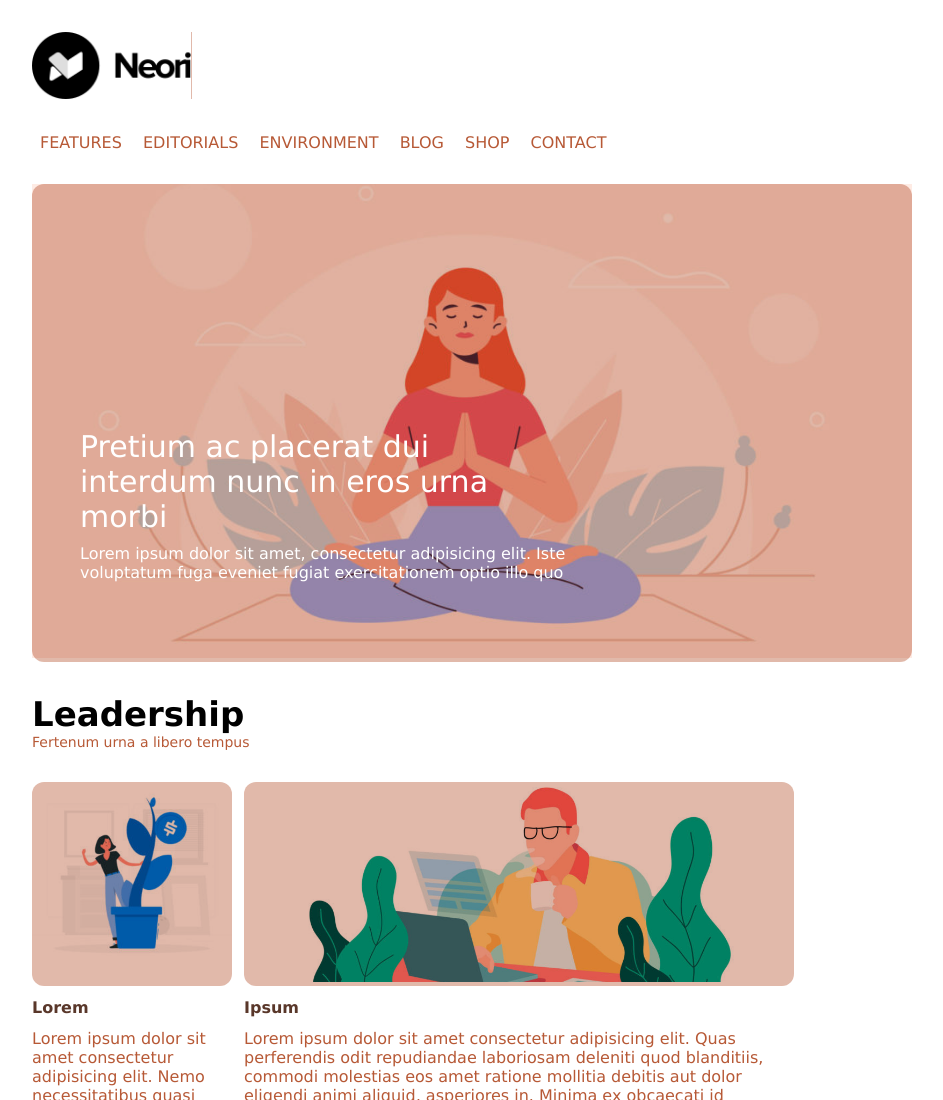
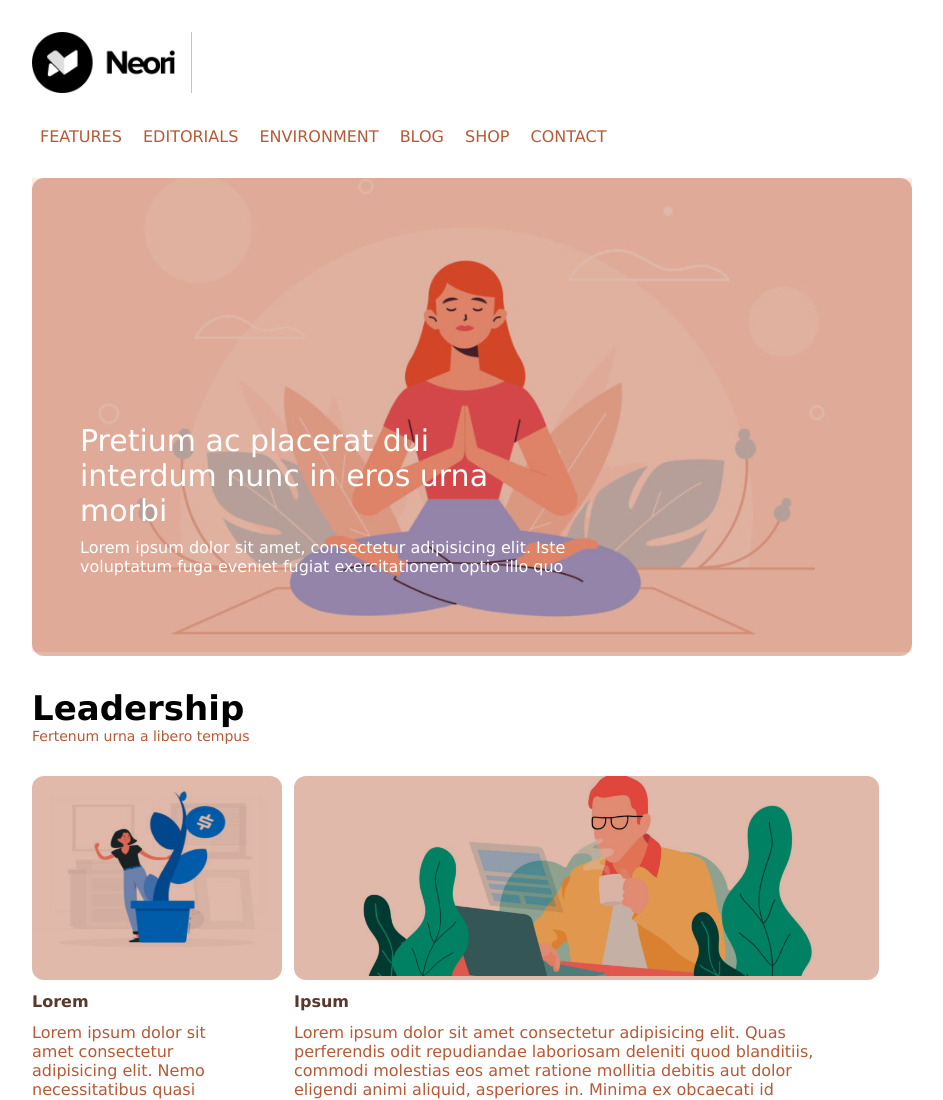
Before and after one commit to Daedry/htmlcss-wp, a plain HTML site: page index.html in a window 1280 px wide. Shown: the top 1100 px of the page, without its empty margins (168-1111 px from the left). Drawn offline with Linux system fonts and the light colour scheme.

Commit message:
aggiustamenti

```diff
--- a/css/style.css
+++ b/css/style.css
@@ -27,11 +27,13 @@ body {
 h4 {
     color: #3e1607db;
 }
-    /****** header ******/
+
+/****** header ******/
 
 .logo-img {
     width: 160px;
     border-right: 1px solid var(--bg-main-color);
+    padding-right: 1rem;
 }
 
     /******nav*******/
@@ -124,13 +126,13 @@ main {
 }
 
 .img-right{
-    height: 200px;
     object-fit: contain;
 }
 
 .img-left, .img-right {
     mix-blend-mode: multiply;
-    width: 200px;
+    width: 250px;
+    height: 200px;
 }
 
 .text-left,
@@ -155,19 +157,17 @@ main {
     margin: 0 0.75rem;
 }
 
-
-
 .img-center {
     mix-blend-mode: multiply;
     object-fit: cover;
-    width: 550px;
+    width: 585px;
     height: 200px;
     border-radius: 0.75rem;
 }
 
 .text-center {
-    width: 540px;
- }
+    width: 560px;
+}
 
 /******* footer ******/
 
@@ -178,4 +178,4 @@ footer {
 
  .heart{
      color:red;
- }
+}
```
